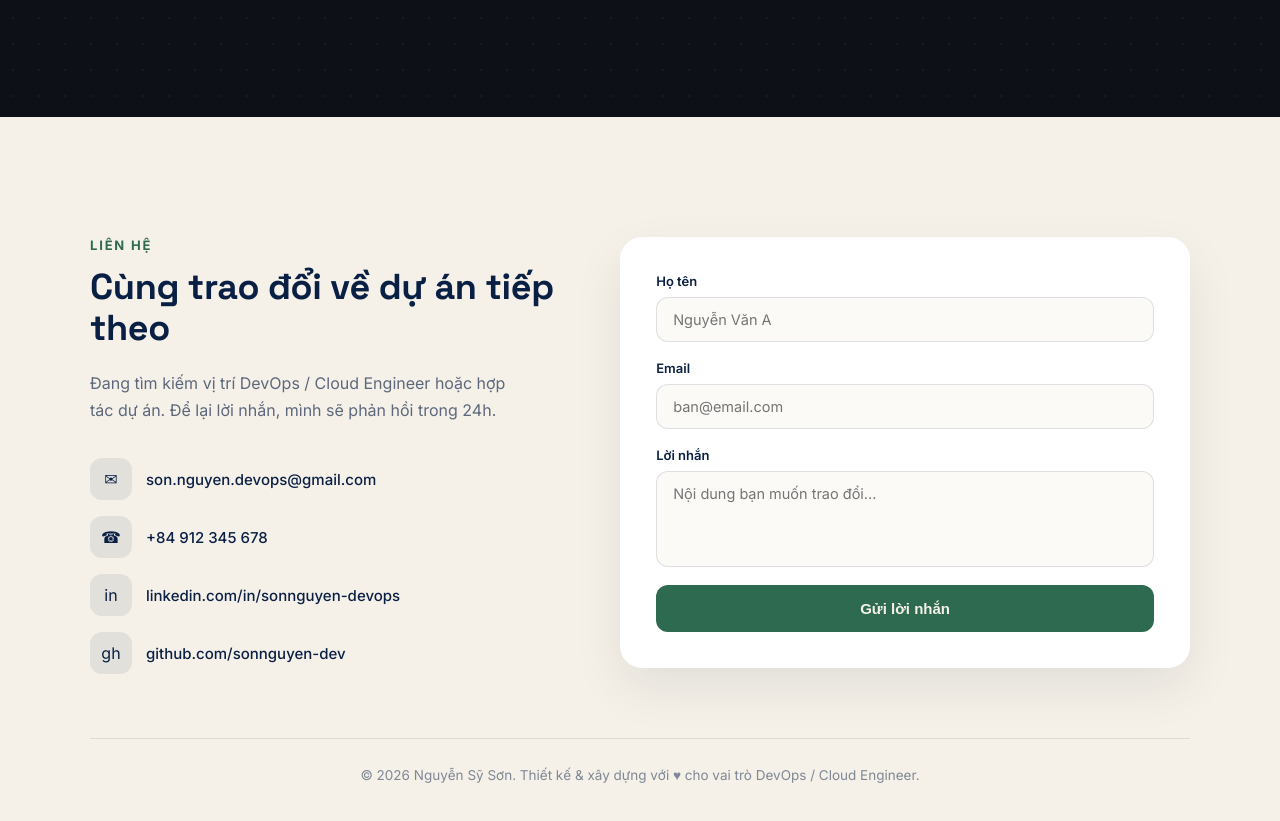
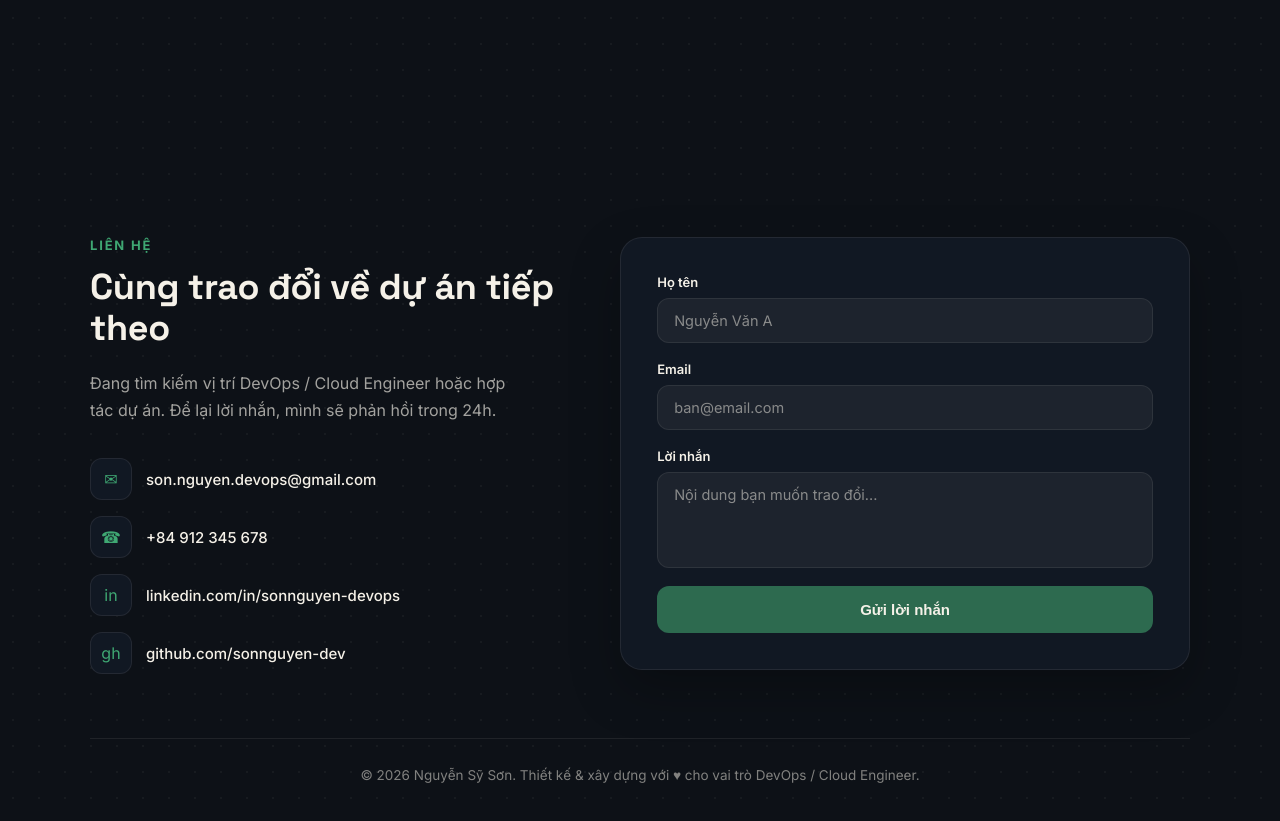
Before and after one commit to nguyensyson/sonns_portfolio, a plain HTML site: page index.html in a window 1280 px wide. Shown: the part 5663-6484 px from the top of the page. Drawn offline with Linux system fonts and the light colour scheme.

Commit message:
commit ci cd

```diff
--- a/style.css
+++ b/style.css
@@ -533,9 +533,11 @@ h1, h2, .heading-font { font-family: 'Space Grotesk', sans-serif; }
 .activity-year { font-size: 13px; color: var(--text-dimmer); }
 
 /* ===== Contact ===== */
-.contact-section { background: var(--cream); padding: 120px 32px 90px; color: var(--navy); }
+.contact-section { position: relative; padding: 120px 32px 90px; color: var(--text); }
 
 .contact-grid {
+  position: relative;
+  z-index: 1;
   max-width: 1100px;
   margin: 0 auto;
   display: grid;
@@ -543,24 +545,26 @@ h1, h2, .heading-font { font-family: 'Space Grotesk', sans-serif; }
   gap: 64px;
 }
 
-.contact-eyebrow { font-size: 13px; font-weight: 700; letter-spacing: 0.14em; color: var(--green); margin-bottom: 14px; }
-.contact-title { font-family: 'Space Grotesk', sans-serif; font-weight: 700; font-size: 36px; line-height: 1.15; margin: 0 0 20px; color: var(--navy); letter-spacing: -0.01em; }
-.contact-desc { font-size: 16px; line-height: 1.7; color: rgba(10, 31, 68, 0.65); margin: 0 0 34px; max-width: 420px; }
+.contact-eyebrow { font-size: 13px; font-weight: 700; letter-spacing: 0.14em; color: var(--green-light); margin-bottom: 14px; }
+.contact-title { font-family: 'Space Grotesk', sans-serif; font-weight: 700; font-size: 36px; line-height: 1.15; margin: 0 0 20px; color: var(--text); letter-spacing: -0.01em; }
+.contact-desc { font-size: 16px; line-height: 1.7; color: var(--text-dim); margin: 0 0 34px; max-width: 420px; }
 
 .contact-items { display: flex; flex-direction: column; gap: 16px; }
 .contact-item { display: flex; align-items: center; gap: 14px; }
 .contact-icon {
   width: 42px; height: 42px;
   border-radius: 12px;
-  background: rgba(10, 31, 68, 0.08);
+  background: var(--card-bg);
+  border: 1px solid var(--card-border);
   display: flex; align-items: center; justify-content: center;
-  color: var(--navy);
+  color: var(--green-light);
 }
-.contact-item span.label { font-size: 15px; font-weight: 500; }
+.contact-item span.label { font-size: 15px; font-weight: 500; color: var(--text); }
 
 .success-card {
-  background: var(--navy);
-  color: var(--cream);
+  background: var(--card-bg);
+  border: 1px solid var(--card-border);
+  color: var(--text);
   border-radius: 22px;
   padding: 44px;
   display: flex;
@@ -568,36 +572,39 @@ h1, h2, .heading-font { font-family: 'Space Grotesk', sans-serif; }
   justify-content: center;
   align-items: flex-start;
 }
-.success-icon { font-size: 34px; margin-bottom: 14px; }
+.success-icon { font-size: 34px; margin-bottom: 14px; color: var(--green-light); }
 .success-title { font-family: 'Space Grotesk', sans-serif; font-weight: 700; font-size: 22px; margin-bottom: 10px; }
-.success-desc { font-size: 15px; line-height: 1.6; color: rgba(245, 241, 232, 0.7); margin: 0; }
+.success-desc { font-size: 15px; line-height: 1.6; color: var(--text-dim); margin: 0; }
 
 .contact-form {
-  background: #fff;
+  background: var(--card-bg);
+  border: 1px solid var(--card-border);
   border-radius: 22px;
   padding: 36px;
   display: flex;
   flex-direction: column;
   gap: 18px;
-  box-shadow: 0 20px 50px rgba(10, 31, 68, 0.08);
+  box-shadow: 0 20px 50px rgba(0, 0, 0, 0.25);
 }
 .contact-form.hidden { display: none; }
 
 .form-group { display: flex; flex-direction: column; }
-.form-label { font-size: 13px; font-weight: 600; color: var(--navy); margin-bottom: 8px; }
+.form-label { font-size: 13px; font-weight: 600; color: var(--text); margin-bottom: 8px; }
 
 .form-input, .form-textarea {
   width: 100%;
   box-sizing: border-box;
-  border: 1.5px solid rgba(10, 31, 68, 0.12);
+  border: 1.5px solid var(--card-border);
   border-radius: 12px;
   padding: 13px 16px;
   font-size: 14.5px;
   font-family: 'Inter', sans-serif;
   outline: none;
-  background: #FBFAF7;
+  background: rgba(245, 241, 232, 0.05);
+  color: var(--text);
 }
-.form-input:focus, .form-textarea:focus { border-color: var(--green); }
+.form-input::placeholder, .form-textarea::placeholder { color: var(--text-dimmer); }
+.form-input:focus, .form-textarea:focus { border-color: var(--green-light); }
 .form-textarea { resize: none; }
 
 .submit-btn {
@@ -614,11 +621,13 @@ h1, h2, .heading-font { font-family: 'Space Grotesk', sans-serif; }
 .submit-btn:hover { background: var(--green-dark); transform: translateY(-2px); }
 
 .footer {
+  position: relative;
+  z-index: 1;
   max-width: 1100px;
   margin: 64px auto 0;
   padding-top: 28px;
-  border-top: 1px solid rgba(10, 31, 68, 0.1);
+  border-top: 1px solid var(--card-border);
   text-align: center;
   font-size: 13.5px;
-  color: rgba(10, 31, 68, 0.5);
+  color: var(--text-dimmer);
 }
```
Also changed, not shown: 1 other file.
